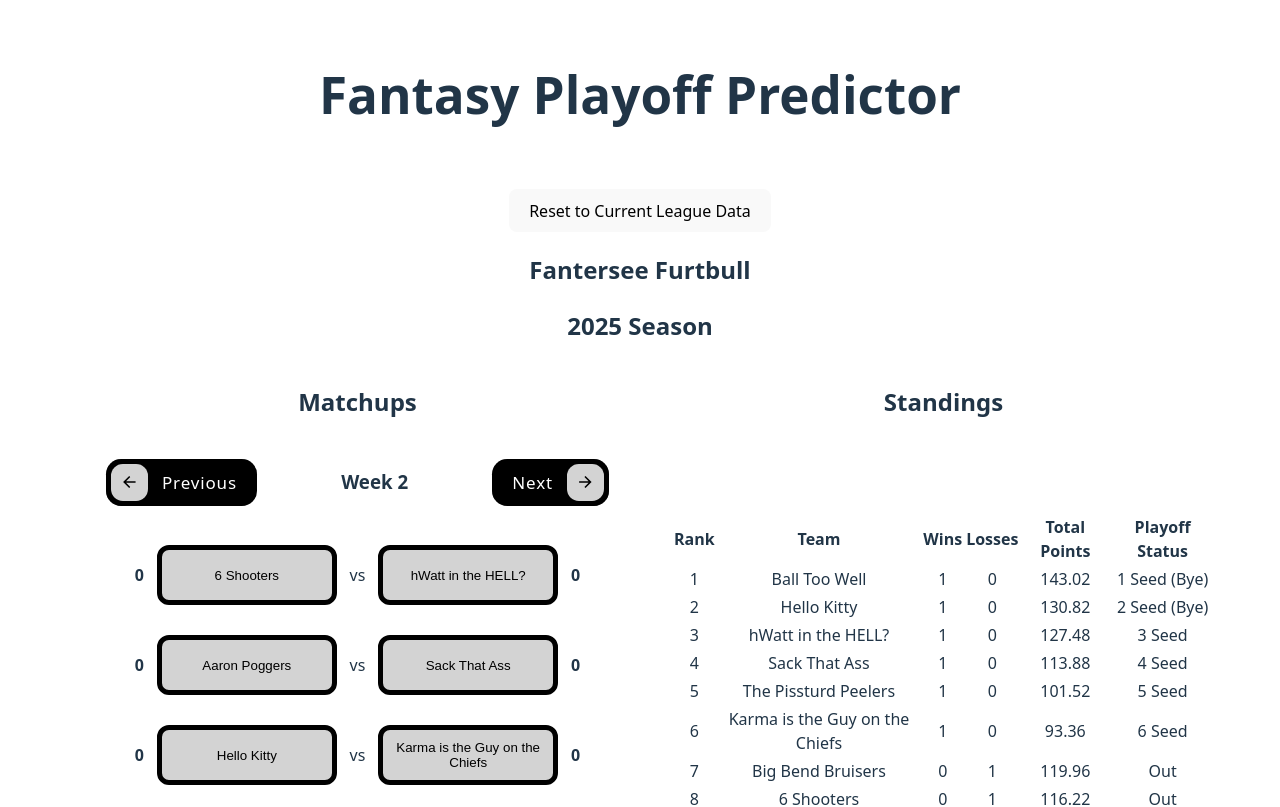
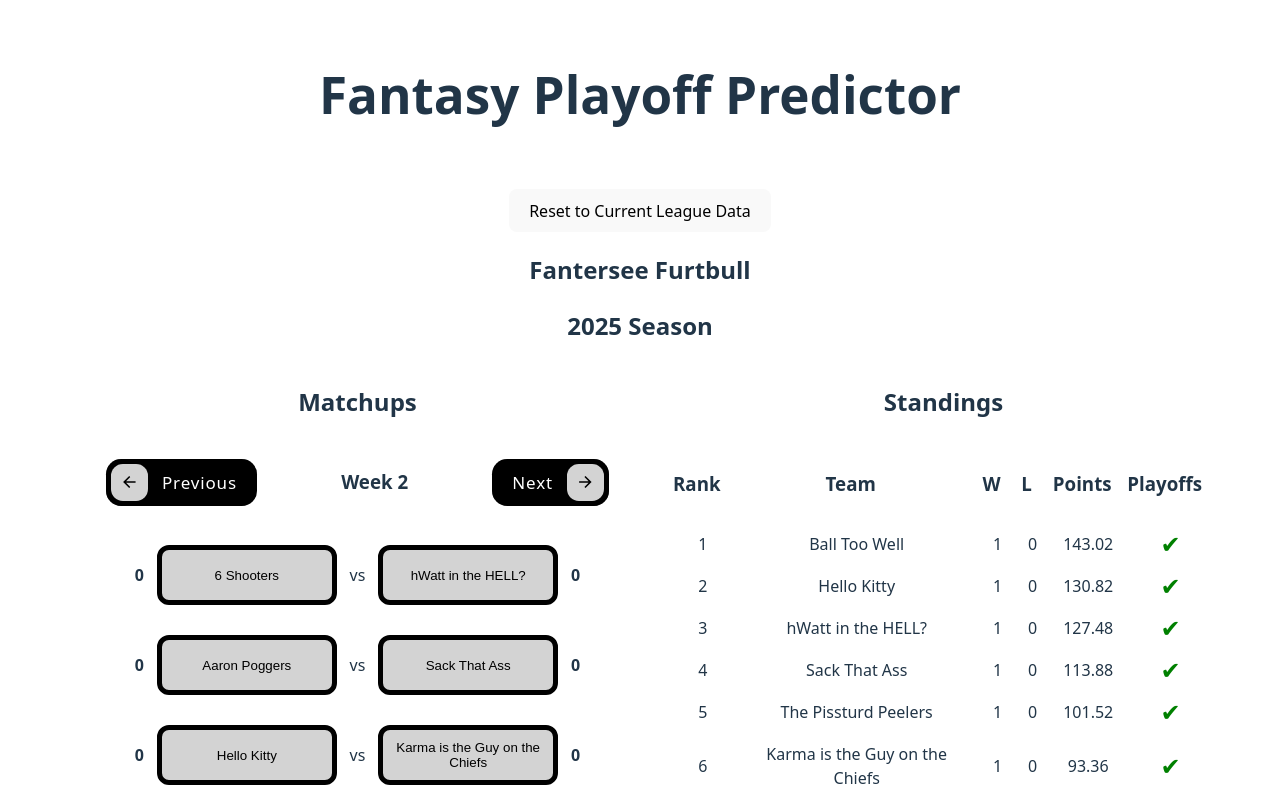
Before and after one commit to LeviGreen/fantasy-playoff-predictor, a React (Vite) app: page / in a window 1280 px wide. Shown: the top 807 px of the page. Built offline with nearby package versions, Linux system fonts and the light colour scheme.

Commit message:
style changes to table

```diff
--- a/src/components/Standings/index.jsx
+++ b/src/components/Standings/index.jsx
@@ -2,48 +2,40 @@ function Standings({rankedTeams, updateTeamRecords, rankTeams}) {
 	updateTeamRecords();
 	rankTeams();
 
-	const playoffSpots = {
-		1: '1 Seed (Bye)',
-		2: '2 Seed (Bye)',
-		3: '3 Seed',
-		4: '4 Seed',
-		5: '5 Seed',
-		6: '6 Seed',
-		7: 'Out',
-		8: 'Out',
-		9: 'Out',
-		10: 'Out',
-		11: 'Out',
-		12: 'Out',
-	}
+	const headerCellStyle = { padding: '4px 12px 24px 0px', fontSize: '1.17em' };
+	const cellStyle = { padding: '8px 12px' };
 
 	return (
 		<div>
 			<h2>Standings</h2>
-			<br />
-			<br />
-			<br />
+			<br/>
 			<table>
 				<thead>
 					<tr>
-						<th>Rank</th>
-						<th>Team</th>
-						<th>Wins</th>
-						<th>Losses</th>
-						<th>Total Points</th>
-						<th>Playoff Status</th>
+						<th style={headerCellStyle}>Rank</th>
+						<th style={headerCellStyle}>Team</th>
+						<th style={headerCellStyle}>W</th>
+						<th style={headerCellStyle}>L</th>
+						<th style={headerCellStyle}>Points</th>
+						<th style={headerCellStyle}>Playoffs</th>
 
 					</tr>
 				</thead>
 				<tbody>
 					{rankedTeams.map((team, index) => (
 						<tr key={team.id}>
-							<td>{index + 1}</td>
-							<td>{team.name}</td>
-							<td>{team.wins}</td>
-							<td>{team.losses}</td>
-							<td>{team.totalPoints}</td>
-							<td>{playoffSpots[index + 1]}</td>
+							<td style={cellStyle}>{index + 1}</td>
+							<td style={cellStyle}>{team.name}</td>
+							<td style={cellStyle}>{team.wins}</td>
+							<td style={cellStyle}>{team.losses}</td>
+							<td style={cellStyle}>{team.totalPoints}</td>
+							<td>
+								{index < 6 ? (
+									<span style={{ color: 'green', fontSize: '24px' }}>&#10004;</span>
+								) : (
+									<span style={{ color: 'red', fontSize: '24px' }}>&#10008;</span>
+								)}
+							</td>
 						</tr>
 					))}
 				</tbody>
```
